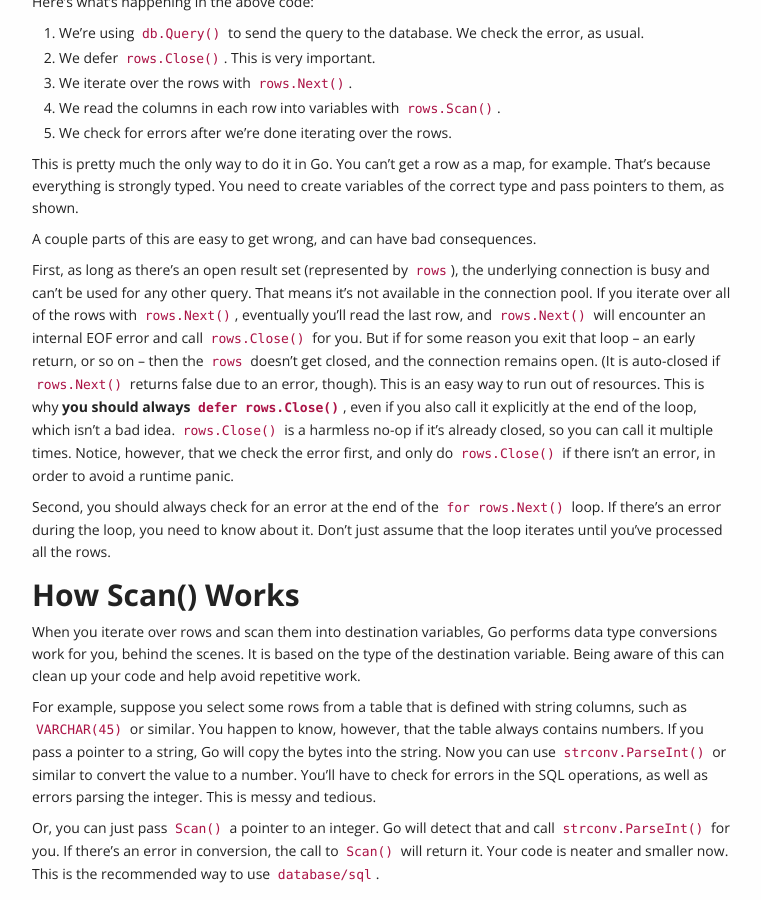
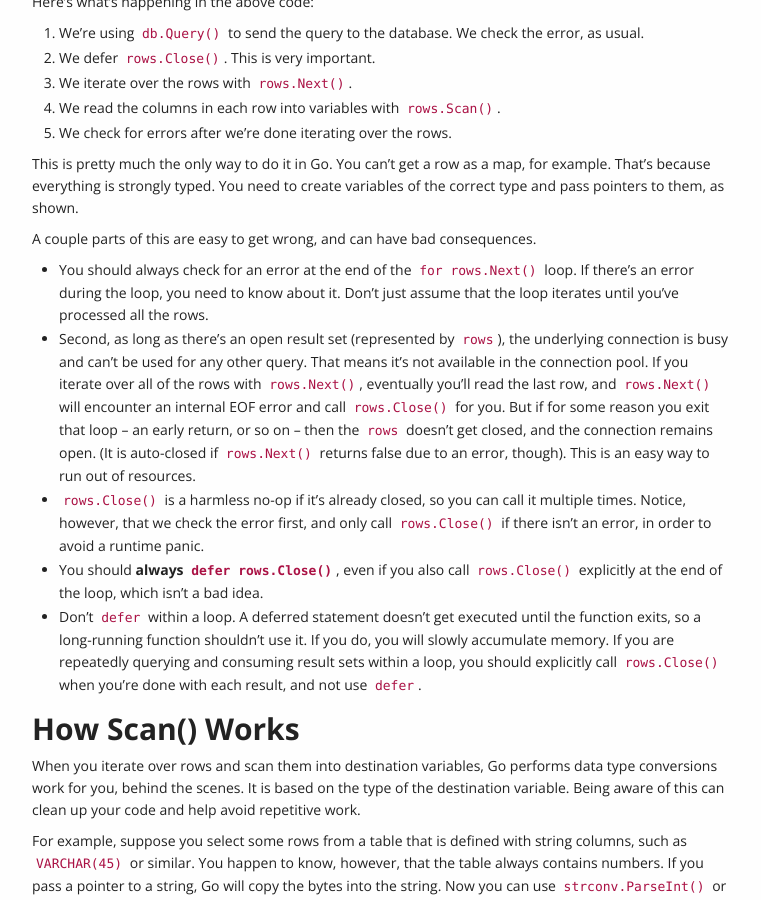
Before and after one commit to VividCortex/go-database-sql-tutorial, a Jekyll site: the page built from retrieving.md, in a window 1280 px wide and 900 px high, scrolled down 835 px. Shown: the whole window, without its empty margins (378-1139 px from the left). Built offline with Jekyll 4.4.1, drawn with Linux system fonts in a browser that asks for light colours.

Commit message:
Warn about improper defer; fix #26

```diff
--- a/retrieving.md
+++ b/retrieving.md
@@ -61,23 +61,28 @@ shown.
 
 A couple parts of this are easy to get wrong, and can have bad consequences.
 
-First, as long as there's an open result set (represented by `rows`), the
-underlying connection is busy and can't be used for any other query. That means
-it's not available in the connection pool. If you iterate over all of the rows
-with `rows.Next()`, eventually you'll read the last row, and `rows.Next()` will
-encounter an internal EOF error and call `rows.Close()` for you. But if for some
-reason you exit that loop -- an early return, or so on -- then the
-`rows` doesn't get closed, and the connection remains open. (It is auto-closed
-if `rows.Next()` returns false due to an error, though). This is an easy way
-to run out of resources. This is why **you should always `defer rows.Close()`**,
-even if you also call it explicitly at the end of the loop, which isn't a bad
-idea. `rows.Close()` is a harmless no-op if it's already closed, so you can call
-it multiple times. Notice, however, that we check the error first, and only do
-`rows.Close()` if there isn't an error, in order to avoid a runtime panic.
-
-Second, you should always check for an error at the end of the `for rows.Next()`
-loop. If there's an error during the loop, you need to know about it. Don't just
-assume that the loop iterates until you've processed all the rows.
+* You should always check for an error at the end of the `for rows.Next()`
+  loop. If there's an error during the loop, you need to know about it. Don't
+  just assume that the loop iterates until you've processed all the rows.
+* Second, as long as there's an open result set (represented by `rows`), the
+  underlying connection is busy and can't be used for any other query. That
+  means it's not available in the connection pool. If you iterate over all of
+  the rows with `rows.Next()`, eventually you'll read the last row, and
+  `rows.Next()` will encounter an internal EOF error and call `rows.Close()` for
+  you. But if for some reason you exit that loop -- an early return, or so on --
+  then the `rows` doesn't get closed, and the connection remains open. (It is
+  auto-closed if `rows.Next()` returns false due to an error, though). This is
+  an easy way to run out of resources.
+* `rows.Close()` is a harmless no-op if it's already closed, so you can call
+  it multiple times. Notice, however, that we check the error first, and only
+  call `rows.Close()` if there isn't an error, in order to avoid a runtime panic.
+* You should **always `defer rows.Close()`**, even if you also call `rows.Close()`
+  explicitly at the end of the loop, which isn't a bad idea.
+* Don't `defer` within a loop. A deferred statement doesn't get executed until
+  the function exits, so a long-running function shouldn't use it. If you do,
+  you will slowly accumulate memory. If you are repeatedly querying and
+  consuming result sets within a loop, you should explicitly call `rows.Close()`
+  when you're done with each result, and not use `defer`.
 
 How Scan() Works
 ================
```
Also changed, not shown: 1 other file.
